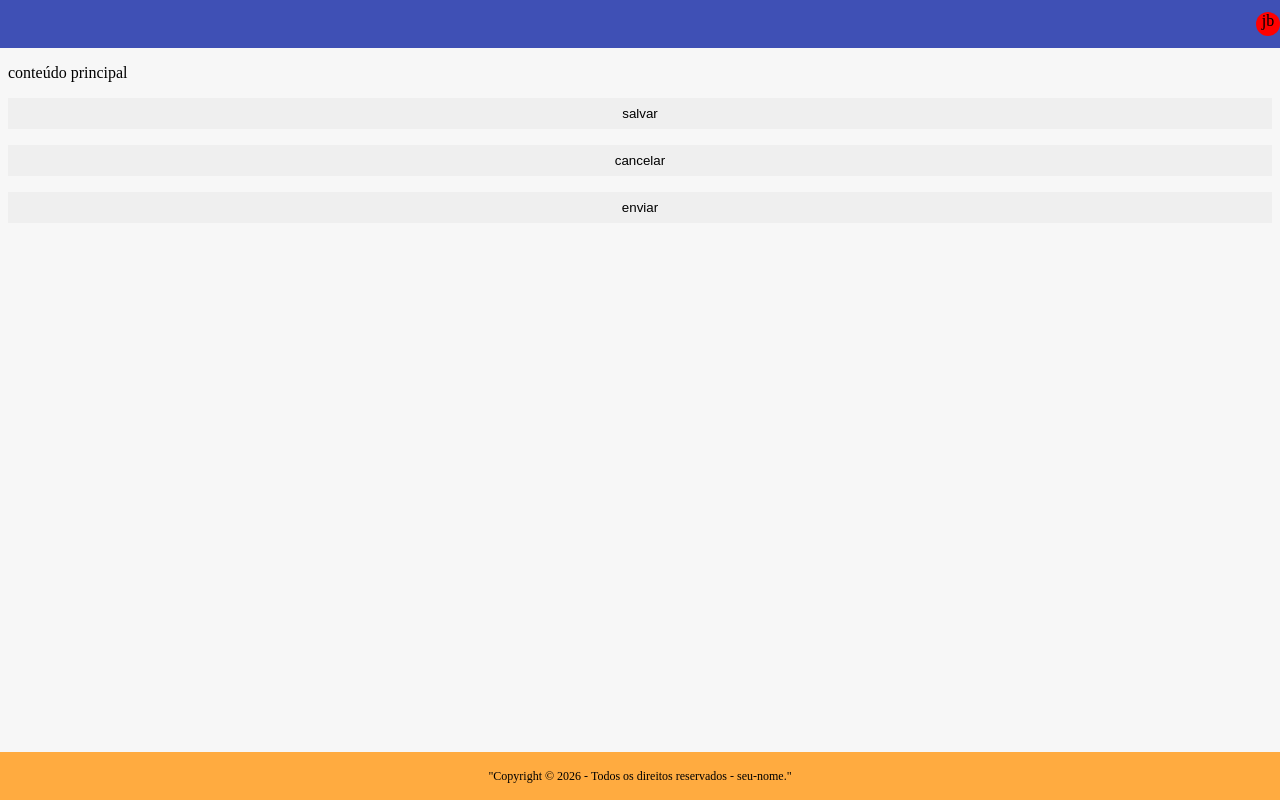
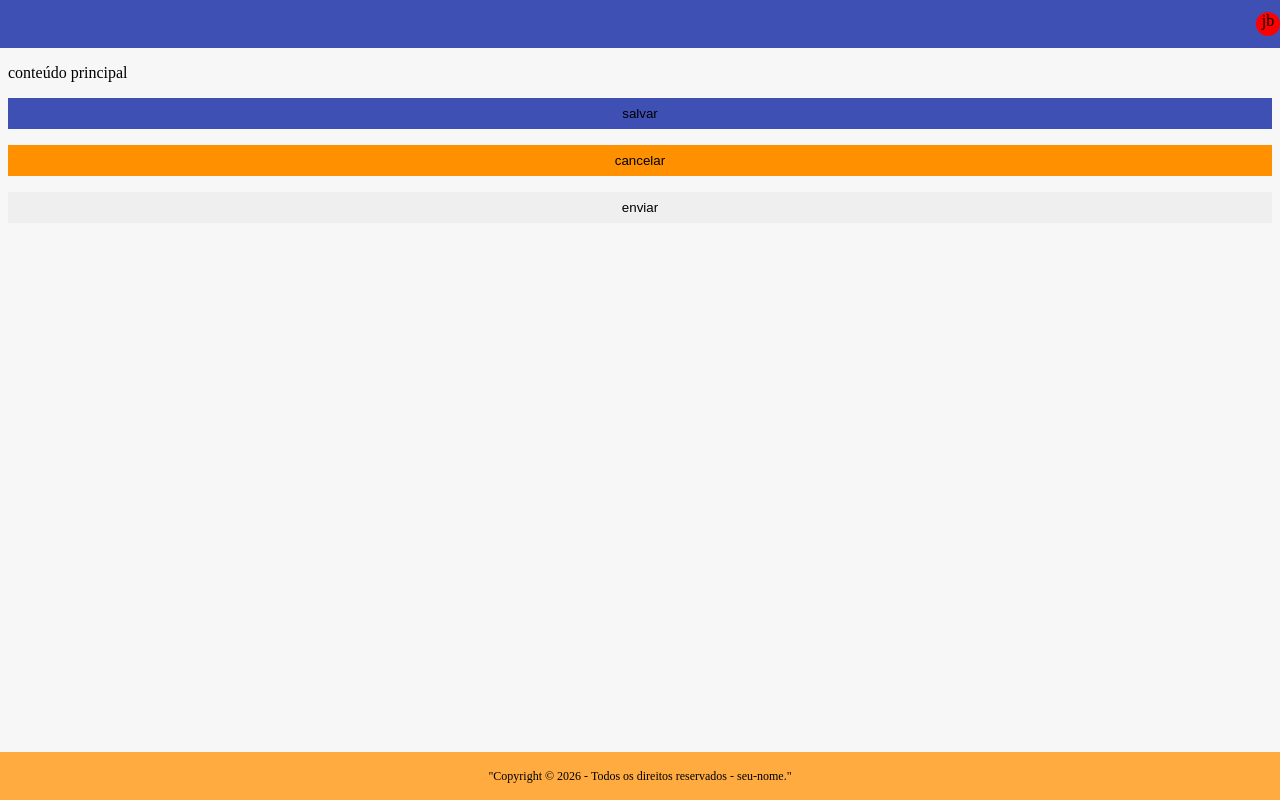
Before and after one commit to JTM77XY/aulas-aplicativo-pwa, a React (Vite) app: page / in a window 1280 px wide. Built offline with nearby package versions, Linux system fonts and the light colour scheme.

Commit message:
atualização

```diff
--- a/src/App.jsx
+++ b/src/App.jsx
@@ -7,22 +7,17 @@ import './App.css'
 import Cabecalho from './componentes/cabecalho/cabecalho'
 import Principal from './componentes/principal/principal'
 import Rodape from './componentes/rodape/rodape'
-import { createBrowserRouter, RouterProvider } from 'react-router-dom';
-import Paginainicial from './paginas/Paginainicial/Paginainicial';
+import Roteador from './Roteador'
 
-const roteador = createBrowserRouter([
- {
-   path: '',
-   element: <Paginainicial />,
- },
-]);
+
+
 
 
 function App() {
   return (
    <>
     <Cabecalho/>
-    <RouterProvider router={roteador} />
+    <Roteador />
     <Rodape/>
    </>
   )
--- /dev/null
+++ b/src/Roteador.jsx
@@ -0,0 +1,18 @@
+import Paginainicial from './paginas/Paginainicial/Paginainicial';
+
+import { createBrowserRouter, RouterProvider } from 'react-router-dom';
+
+const roteador = createBrowserRouter([
+ {
+   path: '',
+   element: <Paginainicial />,
+ },
+]);
+
+
+
+function Roteador(){
+    return  <RouterProvider router={roteador} />;
+}
+
+export default Roteador;
--- a/src/componentes/BotaoCustomizado/BotaoCustomizado.css
+++ b/src/componentes/BotaoCustomizado/BotaoCustomizado.css
@@ -11,6 +11,6 @@
     background-color: var(--cor-primaria);
 }
 
-.BotaoCustomizado_secunario{
+.BotaoCustomizado_secundario{
     background-color: var(--cor-secundaria);
 }
--- a/src/componentes/BotaoCustomizado/BotaoCustomizado.jsx
+++ b/src/componentes/BotaoCustomizado/BotaoCustomizado.jsx
@@ -1,7 +1,26 @@
 import "./BotaoCustomizado.css";
 
 function BotaoCustomizado(props){
-    return <button className="BotaoCustomizado_root" onClick={props.aoClicar}>{props.children}</button>;
+   const classes = ["BotaoCustomizado_root"];
+
+  switch (props.tipo) {
+    case "primario":
+      classes.push("BotaoCustomizado_primario");
+      break;
+    case "secundario":
+      classes.push("BotaoCustomizado_secundario");
+      break;
+    default:
+      break;
+  }
+
+ return (
+    <button className={classes.join(" ")} onClick={props.aoClicar}>
+      {props.children}
+    </button>
+   );
+
+// return <button className="BotaoCustomizado_root" onClick={props.aoClicar}>{props.children}</button>;
 }
 
 export default BotaoCustomizado;
```
